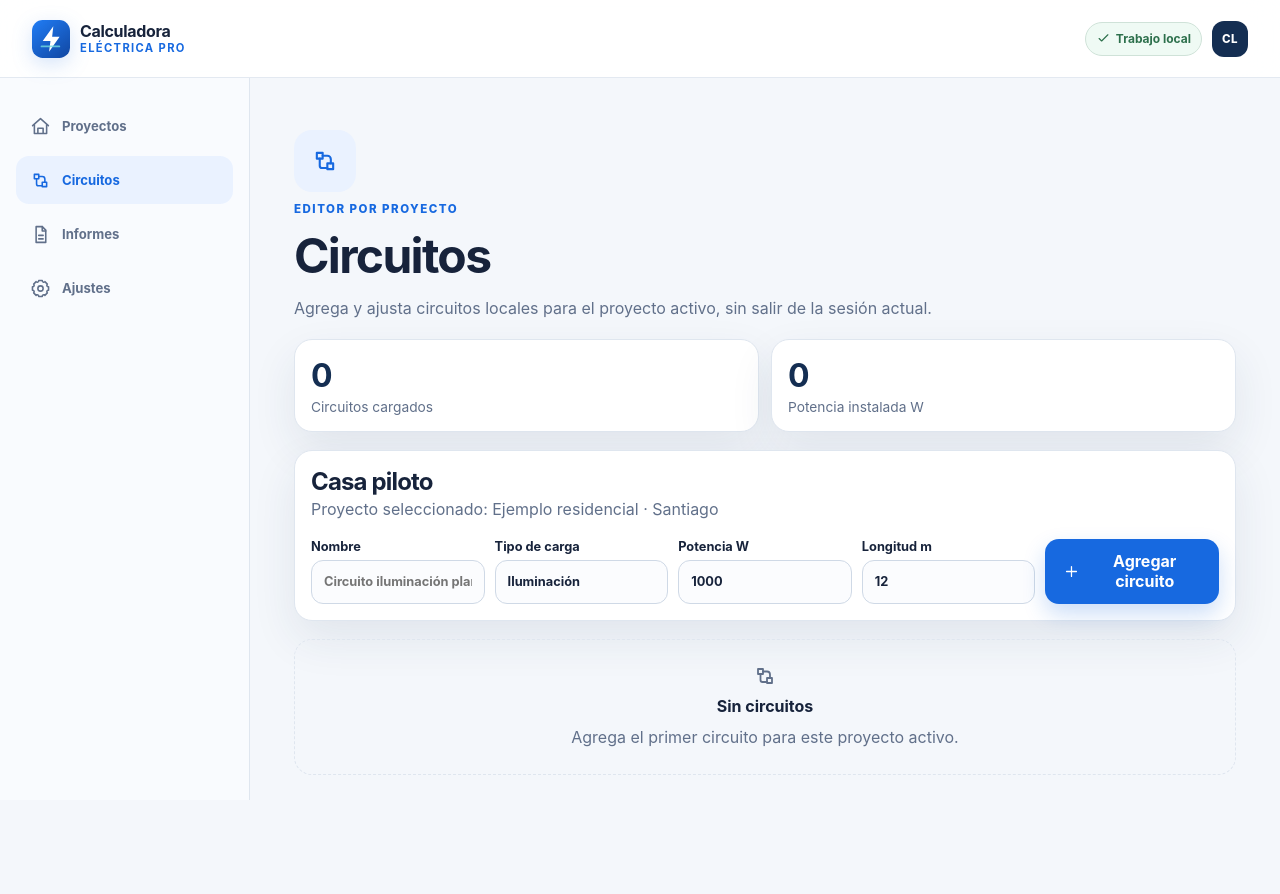
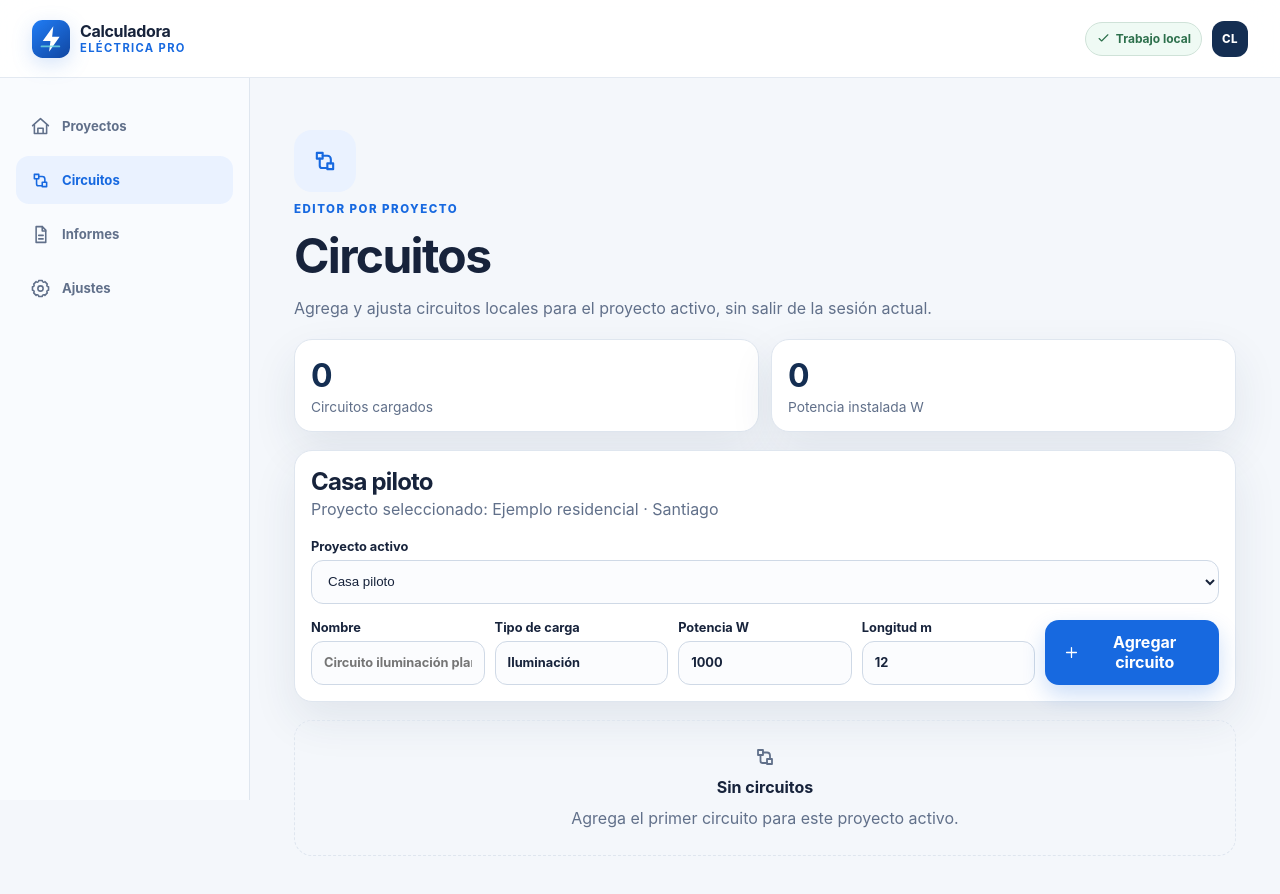
Before and after one commit to chrisloarryn/calculadora-electrica-pro, a React (Vite) app: page / in a window 1280 px wide. Both pictures are taken after a click on the button "Circuitos". Shown: the top 894 px of the page. Before the commit the page ends 839 px from the top, so only its background shows below. Built offline with nearby package versions, Linux system fonts and the light colour scheme.

Commit message:
Complete circuits project workflow

```diff
--- a/src/pages/CircuitsPage.tsx
+++ b/src/pages/CircuitsPage.tsx
@@ -2,7 +2,7 @@ import { useEffect, useMemo, useState } from 'react';
 import { Button } from '../components/atoms/Button';
 import { Eyebrow } from '../components/atoms/Eyebrow';
 import { Icon } from '../components/atoms/Icon';
-import { loadActiveProjectId, loadUiPreferences } from '../lib/preferences';
+import { loadActiveProjectId, loadUiPreferences, saveActiveProjectId } from '../lib/preferences';
 import { getAllProjects } from '../lib/storage';
 import { loadCircuits, saveCircuits, type CircuitSummary } from '../lib/circuits';
 import type { ProjectSummary } from '../components/molecules/ProjectCard';
@@ -46,6 +46,16 @@ export function CircuitsPage() {
     () => projects.find((project) => project.id === activeProjectId) ?? null,
     [activeProjectId, projects],
   );
+
+  function selectProject(projectId: string) {
+    const nextProjectId = projectId || null;
+    setActiveProjectId(nextProjectId);
+    setCircuits(nextProjectId ? loadCircuits(nextProjectId) : []);
+
+    if (loadUiPreferences().rememberActiveProject) {
+      saveActiveProjectId(nextProjectId);
+    }
+  }
 
   function addCircuit() {
     if (!activeProjectId || !draft.name.trim()) {
@@ -111,10 +121,27 @@ export function CircuitsPage() {
           </p>
         </div>
 
+        <label className="circuits-project-selector">
+          Proyecto activo
+          <select
+            aria-label="Proyecto activo"
+            value={activeProjectId ?? ''}
+            onChange={(event) => selectProject(event.target.value)}
+          >
+            <option value="">Selecciona un proyecto</option>
+            {projects.map((project) => (
+              <option key={project.id} value={project.id}>
+                {project.name}
+              </option>
+            ))}
+          </select>
+        </label>
+
         <div className="circuits-form">
           <label>
             Nombre
             <input
+              disabled={!activeProject}
               value={draft.name}
               onChange={(event) =>
                 setDraft((current) => ({ ...current, name: event.target.value }))
@@ -125,6 +152,7 @@ export function CircuitsPage() {
           <label>
             Tipo de carga
             <input
+              disabled={!activeProject}
               value={draft.loadType}
               onChange={(event) =>
                 setDraft((current) => ({ ...current, loadType: event.target.value }))
@@ -135,6 +163,7 @@ export function CircuitsPage() {
           <label>
             Potencia W
             <input
+              disabled={!activeProject}
               min={0}
               type="number"
               value={draft.powerW}
@@ -146,6 +175,7 @@ export function CircuitsPage() {
           <label>
             Longitud m
             <input
+              disabled={!activeProject}
               min={0}
               type="number"
               value={draft.lengthM}
@@ -154,7 +184,13 @@ export function CircuitsPage() {
               }
             />
           </label>
-          <Button icon="plus" onClick={addCircuit} type="button" fullWidth>
+          <Button
+            disabled={!activeProject || !draft.name.trim()}
+            icon="plus"
+            onClick={addCircuit}
+            type="button"
+            fullWidth
+          >
             Agregar circuito
           </Button>
         </div>
--- a/src/styles/index.css
+++ b/src/styles/index.css
@@ -808,7 +808,8 @@ input:focus-visible {
 }
 
 .circuits-form label,
-.circuit-card label {
+.circuit-card label,
+.circuits-project-selector {
   display: grid;
   gap: 6px;
   color: var(--ink);
@@ -817,7 +818,8 @@ input:focus-visible {
 }
 
 .circuits-form input,
-.circuit-card input {
+.circuit-card input,
+.circuits-project-selector select {
   width: 100%;
   min-height: 44px;
   padding: 0 12px;
@@ -825,6 +827,12 @@ input:focus-visible {
   border-radius: 12px;
   color: var(--ink);
   background: #fbfcfe;
+}
+
+.circuits-form input:disabled {
+  cursor: not-allowed;
+  color: var(--ink-soft);
+  background: #f0f3f7;
 }
 
 .circuits-list {
```
